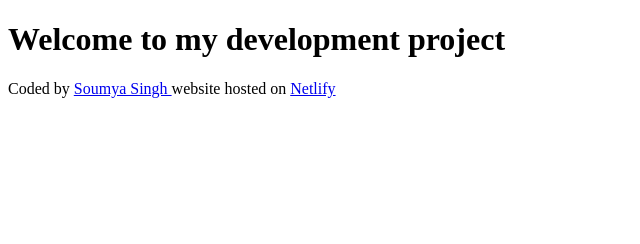
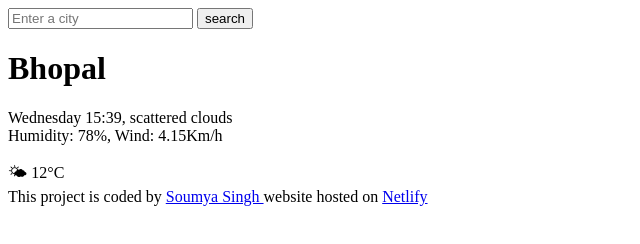
Before and after one commit to SoumyaSinghcodes/dev-project-02, a plain HTML site: page index.html in a window 1280 px wide. Shown: the whole page, without its empty margins (0-640 px from the left). Drawn offline with Linux system fonts and the light colour scheme.

Commit message:
updated the look by html

```diff
--- a/index.html
+++ b/index.html
@@ -6,9 +6,25 @@
     <title>Dev-project</title>
   </head>
   <body>
-    <h1>Welcome to my development project</h1>
+    <header>
+      <form>
+        <input type="search" placeholder="Enter a city" required />
+        <input type="submit" value="search" />
+      </form>
+    </header>
+    <main>
+      <div>
+        <h1>Bhopal</h1>
+        <p>
+          Wednesday 15:39, scattered clouds
+          <br />
+          Humidity: 78%, Wind: 4.15Km/h
+        </p>
+      </div>
+      <div>🌤 12°C</div>
+    </main>
     <footer>
-      Coded by
+      This project is coded by
       <a href="https://github.com/SoumyaSinghcodes/dev-project-02">
         Soumya Singh
       </a>
```
